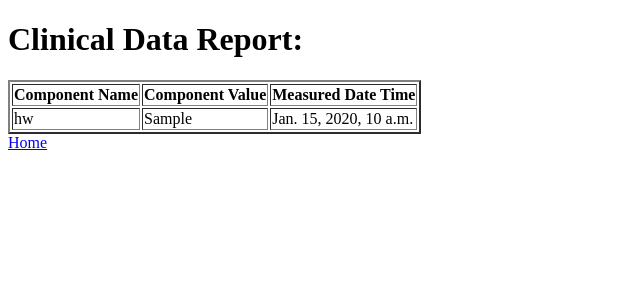
After one commit to AadharT1202/Clinical-Data-Reporting, a Django app: page /analyze/1/ in a window 1280 px wide. The commit adds this page. Shown: the top 300 px of the page, without its empty margins (0-640 px from the left). Run offline with Django 4.2, Linux system fonts and the light colour scheme; tables that the repository leaves empty hold one stand-in row (values such as "Sample post").

Commit message:
Analyze data implemented

```diff
--- a/clinicals/settings.py
+++ b/clinicals/settings.py
@@ -78,7 +78,7 @@ WSGI_APPLICATION = 'clinicals.wsgi.application'
 DATABASES = {
     'default': {
         'ENGINE': 'django.db.backends.mysql',
-        'NAME': 'clinicalsdb',
+        'NAME': 'clinicalsDB',
         'USER': 'root',
         'PASSWORD': 'letsrock12',
     }
--- a/clinicals/urls.py
+++ b/clinicals/urls.py
@@ -23,4 +23,5 @@ urlpatterns = [
     path('update/<int:pk>/',views.PatientUpdateView.as_view()),
     path('delete/<int:pk>/',views.PatientDeleteView.as_view()),
     path('addData/<int:pk>/',views.addData),
+    path('analyze/<int:pk>/',views.analyze),
 ]
--- a/clinicalsApp/views.py
+++ b/clinicalsApp/views.py
@@ -31,3 +31,22 @@ def addData(request,**kwargs):
             form.save()
             return redirect('/')
     return render(request,'clinicalsApp/clinicaldata_form.html',{'form':form, 'patient':patient})
+
+def analyze(request, **kwargs):
+    data = ClinicalData.objects.filter(patient_id = kwargs['pk'])
+    responseData = []
+    for eachEntry in data:
+        print(eachEntry.componentName)
+        if eachEntry.componentName == 'hw':
+            heightAndWeight = eachEntry.componentValue.split('/')
+            print(heightAndWeight)
+            if len(heightAndWeight) > 1:
+                feetToMeters = float(heightAndWeight[0]) * 0.4536
+                BMI = (float(heightAndWeight[1]))/(feetToMeters*feetToMeters)
+                print(BMI)
+                bmiEntry = ClinicalData()
+                bmiEntry.componentName = 'BMI'
+                bmiEntry.componentValue = BMI
+                responseData.append(bmiEntry)
+        responseData.append(eachEntry)
+    return render(request,'clinicalsApp/generateReport.html',{'data':responseData})
--- /dev/null
+++ b/templates/clinicalsApp/generateReport.html
@@ -0,0 +1,27 @@
+<!DOCTYPE html>
+<html lang="en">
+<head>
+    <meta charset="UTF-8">
+    <meta http-equiv="X-UA-Compatible" content="IE=edge">
+    <meta name="viewport" content="width=device-width, initial-scale=1.0">
+    <title>Clinical Data Report</title>
+</head>
+<body>
+    <h1>Clinical Data Report:</h1>
+    <table border="2">
+        <thead>
+            <th>Component Name</th>
+            <th>Component Value</th>
+            <th>Measured Date Time</th>
+        </thead>
+        {% for eachEntry in data %}
+        <tr>
+            <td>{{eachEntry.componentName}}</td>
+            <td>{{eachEntry.componentValue}}</td>
+            <td>{{eachEntry.measuredDateTime}}</td>
+        </tr>
+        {% endfor %}
+    </table>
+    <a href="/">Home </a>
+</body>
+</html>
--- a/templates/clinicalsApp/patient_list.html
+++ b/templates/clinicalsApp/patient_list.html
@@ -24,6 +24,7 @@
             <td><a href="/update/{{patient.id}}">Update</a></td>
             <td><a href="/delete/{{patient.id}}">Delete</a></td>
             <td><a href="/addData/{{patient.id}}">Add Data</a></td>
+            <td><a href="/analyze/{{patient.id}}">Analyze Data</a></td>
         </tr>
         {% endfor %}
     </table>
```
